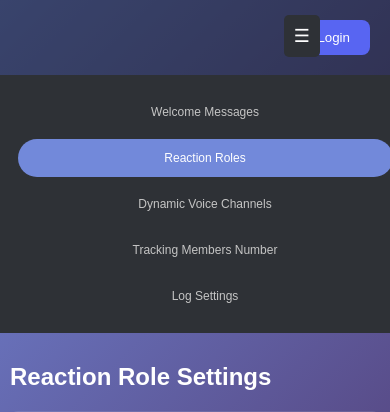
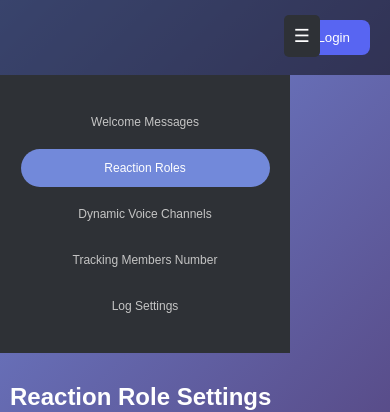
Before and after one commit to rickwengdev/SaoriFrontend, a Vue app: page /1/reactionrole in a window 390 px wide. Shown: the top 412 px of the page. Built offline with nearby package versions, Linux system fonts and the light colour scheme; no server answers.

Commit message:
refactor: adjust sidebar styling for improved layout in ReactionRolePage

```diff
--- a/src/components/ReactionRolePage.vue
+++ b/src/components/ReactionRolePage.vue
@@ -327,11 +327,6 @@ h2 {
     flex-direction: column;
   }
 
-  .sidebar {
-    width: 100%;
-    padding: 10px;
-  }
-
   .main-content {
     padding: 10px;
   }
```
